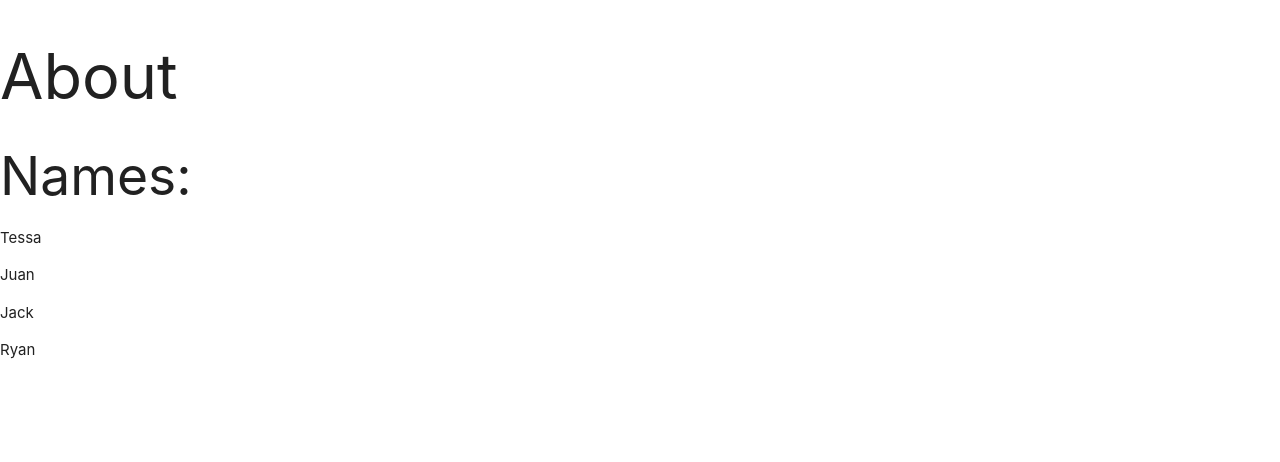
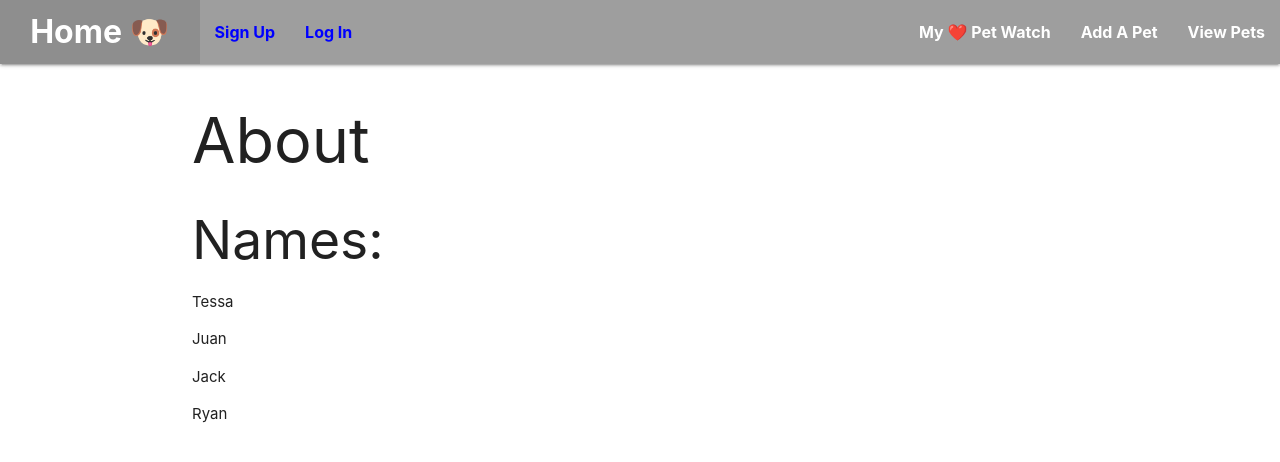
Before and after one commit to juancruza46/Fur-Ever-Friends, a Django app: page /about/ in a window 1280 px wide. Shown: the top 462 px of the page. Run offline with Django 3.2, Linux system fonts and the light colour scheme.

Commit message:
Completes Nav Bar

```diff
--- a/Databaes/main_app/templates/base.html
+++ b/Databaes/main_app/templates/base.html
@@ -4,15 +4,46 @@
 <head>
     <meta charset="UTF-8">
     <meta name="viewport" content="width=device-width, initial-scale=1.0">
-    <title>Furr-Ever-Friends</title>
+    <title>Fur-Ever-Friends</title>
     <link rel="stylesheet" href="https://cdnjs.cloudflare.com/ajax/libs/materialize/1.0.0/css/materialize.min.css">
     <link rel="stylesheet" type="text/css" href="{% static 'css/style.css' %}">
     <script src="https://cdnjs.cloudflare.com/ajax/libs/materialize/1.0.0/js/materialize.min.js"></script>
+    <style>
+        .bold-text {
+            font-weight: bold;
+            font-size: medium;
+        }
+        .bold-text2 {
+            font-size: xx-large;
+            font-weight: bolder;
+        }
+        .font-color {
+            color: blue;
+            font-weight: bold;
+            font-size: medium;
+        }
+    </style>
 </head>
 <body>
-    {% block content %}
-
-
-    {% endblock %}
+    <header class="navbar-fixed">
+        <nav class="navbar grey">
+            <div class="nav-wrapper">
+                <ul class="left">
+                    <li><a href="/" class="bold-text2">&nbsp;&nbsp;Home 🐶&nbsp;&nbsp;</a></li>
+                    <li><a href="" class="font-color">Sign Up</a></li>
+                    <li><a href="" class="font-color">Log In</a></li>
+                </ul>
+                <ul class="right">
+                    <li><a href=""class="bold-text">My &#10084;&#65039; Pet Watch</a></li>
+                    <li><a href=""class="bold-text">Add A Pet</a></li>
+                    <li><a href="/dogs/"class="bold-text">View Pets</a></li>
+                </ul>
+            </div>
+        </nav>
+    </header>
+    <main class="container">
+        {% block content %}
+        {% endblock %}
+    </main>
 </body>
 </html>
--- a/Databaes/main_app/templates/home.html
+++ b/Databaes/main_app/templates/home.html
@@ -1,7 +1,6 @@
 {% extends 'base.html' %}
 {% block content %}
 
-<h1>Fur-Ever-Friends!</h1>
-
+    <h1>Fur-Ever-Friends!</h1>
 
 {% endblock %}
```
Also changed, not shown: 1 other file.
